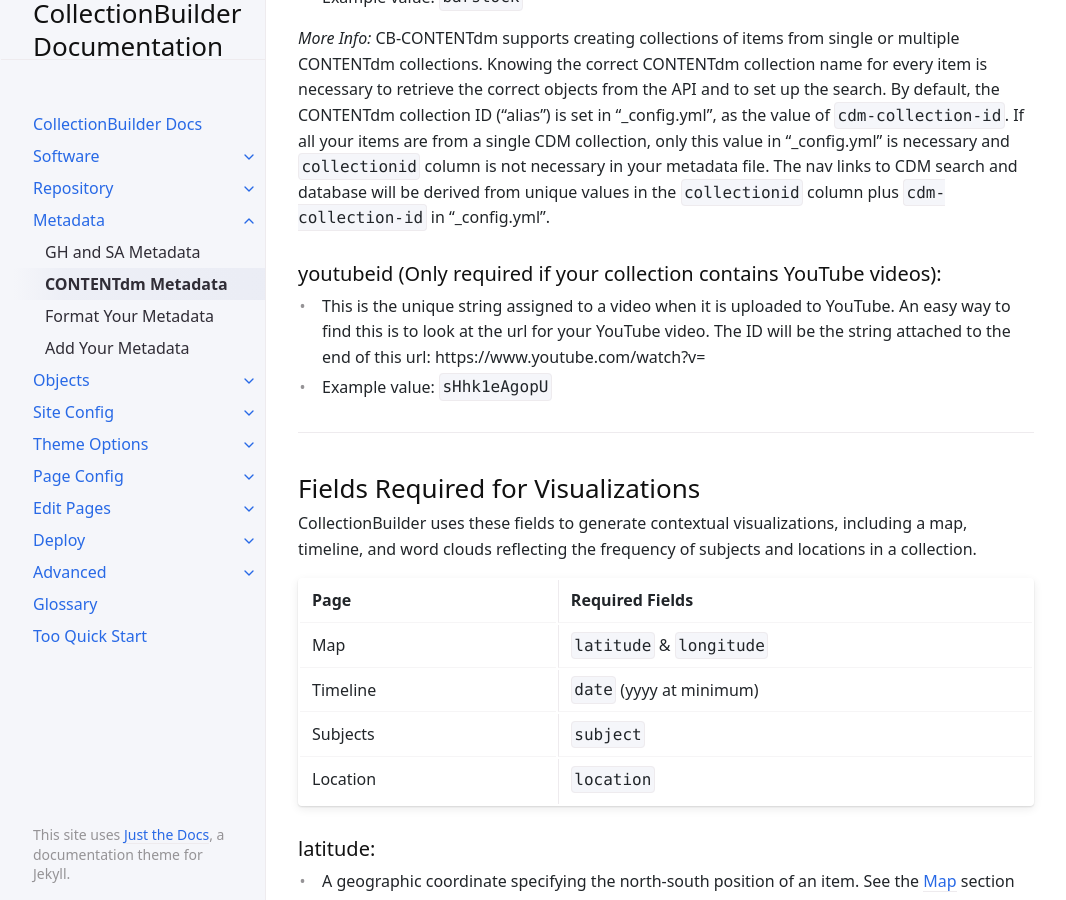
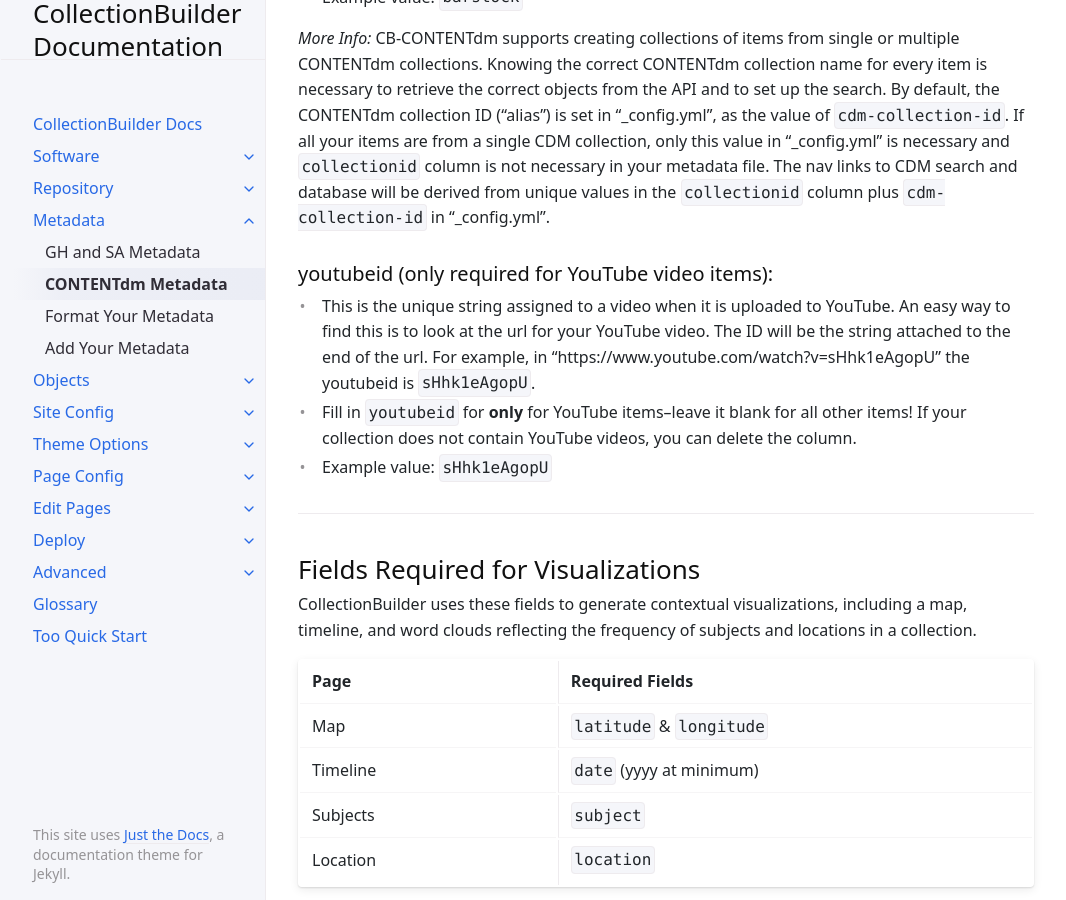
Before and after one commit to CollectionBuilder/cb-docs, a Jekyll site: the page built from docs/metadata/cdm_metadata.md, in a window 1280 px wide and 900 px high, scrolled down 2362 px. Shown: the whole window, without its empty margins (106-1172 px from the left). Built offline with Jekyll 4.4.1, drawn with Linux system fonts in a browser that asks for light colours; some of the changed text lies outside the part shown.

Commit message:
clarify youtubeid in CDM metadata

```diff
--- a/docs/metadata/cdm_metadata.md
+++ b/docs/metadata/cdm_metadata.md
@@ -77,10 +77,10 @@ By default, the CONTENTdm collection ID ("alias") is set in "_config.yml", as th
 If all your items are from a single CDM collection, only this value in "_config.yml" is necessary and `collectionid` column is not necessary in your metadata file.
 The nav links to CDM search and database will be derived from unique values in the `collectionid` column plus `cdm-collection-id` in "_config.yml".
 
+### youtubeid (only required for YouTube video items):
 
-### youtubeid (Only required if your collection contains YouTube videos):
-
-- This is the unique string assigned to a video when it is uploaded to YouTube. An easy way to find this is to look at the url for your YouTube video. The ID will be the string attached to the end of this url: https://www.youtube.com/watch?v=
+- This is the unique string assigned to a video when it is uploaded to YouTube. An easy way to find this is to look at the url for your YouTube video. The ID will be the string attached to the end of the url. For example, in "https://www.youtube.com/watch?v=sHhk1eAgopU" the youtubeid is `sHhk1eAgopU`.
+- Fill in `youtubeid` for **only** for YouTube items--leave it blank for all other items! If your collection does not contain YouTube videos, you can delete the column.
 - Example value: `sHhk1eAgopU`
 
 ---
@@ -96,17 +96,22 @@ Subjects | `subject` |
 Location | `location` |
 
 ### latitude:
+
 - A geographic coordinate specifying the north-south position of an item. See the [Map](theme.html#map-page) section for more information.
 - Example value: `46.731643`
 
 ### longitude:
+
 - A geographic coordinate specifying the east-west position of an item. See the [Map](theme.html#map-page) section for more information.
 - Example value: `-117.165625`
 
 {:.alert .alert-red}
-**Pro Tip:** If you'd like to get the latitude/longitude of a location, right click on that spot on a Google Map. The first option you will see is to copy the coordinates. You can click to copy those and then paste the location into your metadata
+**Pro Tip:** If you'd like to get the latitude/longitude of a location, right click on that spot on a Google Map.
+The first option you will see is to copy the coordinates.
+You can click to copy those and then paste the location into your metadata
 
 ### date:
+
 - This field indicates a point in time associated with the item. This `date` field will be used for sorting and displaying on a timeline, so may often be an estimated / approximate date, rather than one more precisely formatted to archival description standards. We suggest adding more complex descriptions of date (date ranges, uncertainties, etc) in a separate field such as "date_created".
 - Dates should be represented in the format `yyyy-mm-dd`, which will enable our various timeline visualizations. See the [Timeline](theme.html#timeline-page) section for more details.
 - For less exact dates, `yyyy-mm` or `yyyy` may be used.
@@ -114,22 +119,25 @@ Location | `location` |
 - (Dates in a `mm/dd/yyyy` format will also work)
 
 ### subject:
+
 - The subject field contains topic(s) related to the item.
 - This field allows for multiple subjects to be input for a single record. Each should be separated with a semicolon (`;`).
 - See the [Subjects](theme.html#subjects-page) section for more information.
 - Example value: `Dogs; Cats; Zebras`
 
 {:.alert .alert-green}
-*Note:* This field needs to be named **_'subject' (not 'subjects')_** for many default features in CollectionBuilder to work. Data in this field will create the word cloud that allows users to visualize the frequency of subjects used within the collection.
+*Note:* This field needs to be named **_'subject' (not 'subjects')_** for many default features in CollectionBuilder to work.
+Data in this field will create the word cloud that allows users to visualize the frequency of subjects used within the collection.
 
 ### location:
+
 - This field designates a geographic location(s) to which the item is tied. Much like the subject field, this field will build a tag cloud of the most used locations in your collection. See the [Locations](theme.html#locations-page) section for more information. Be sure to separate multiple location entries for a single record with a semicolon (`;`).
 - Example value: `Pullman, Washington; Moscow, Idaho`
 
 {:.alert .alert-green}
-**If your metadata does not have map coordinates**, but you would like to experience CollectionBuilder's map visualization, we've created a [demo list of latitudes and longitudes](https://docs.google.com/spreadsheets/d/1eSj7zfthuc7-ntdnZLqNYETxVa5Z55YK8BPPao53-6w/edit?usp=sharing){:target='_blank' rel='noopener'} that you can add to your data just for practice."
+**If your metadata does not have map coordinates**, but you would like to experience CollectionBuilder's map visualization, we've created a [demo list of latitudes and longitudes](https://docs.google.com/spreadsheets/d/1eSj7zfthuc7-ntdnZLqNYETxVa5Z55YK8BPPao53-6w/edit?usp=sharing){:target='_blank' rel='noopener'} that you can add to your data just for practice.
 
----
+-----
 
 ## Optional Fields
 
@@ -139,33 +147,41 @@ The rest of the fields in the CollectionBuilder metadata template are not requir
 CollectionBuilder can accommodate any field you include in your metadata once you customize your site. For example, you can display any field on item pages or on the Browse page. See the [Metadata](customize.html#config-metadata) and [Browse](customize.html#config-browse) customization sections for more information. "
 
 ### creator:
+
 - The creator property designates an entity primarily responsible for making the resource. Multiple creators may be input, as long as each is separated by a semicolon (`;`).
 - Example value: `Smith, John` or `Smith, John; Doe, Jane`
 
 ### description:
+
 - The description should be a brief account of the object. Each object should only have one description.
 - Example value: `Postcard of the Memorial Gymnasium on the University of Idaho campus in Moscow, Idaho.`
 
 ### source:
+
 - The source field designates a related source collection or resource from which the object is derived. This field is especially relevant for digitized archival collections. In such a situation, the name of the physical archival collection would be the input for this field. The input should be expressed as the collection name followed by a comma, then followed by the holding library.
 - Example value: `PG 5, University of Idaho Library Special Collections and Archives`
 
 ### identifier:
+
 - The identifier field is used to preserve the unique identifier assigned to the object by the object's (usually physical) source collection.
 - Example value: `ARG-02-16-1993`
 
 ### type:
+
 - An object's type distinguishes between types of image, sound, text, etc. using a one- or two-value input. At minimum, the input should contain a value chosen from the [DCMI Type Vocabulary](https://www.dublincore.org/specifications/dublin-core/dcmi-type-vocabulary/2003-02-12/){:target="_blank" rel="noopener"}. If using a second value, the second value does not need to relate to a controlled vocabulary, but should give further specification of the object type. The two values in a pair should be separated by a semicolon (`;`). See examples below.
 - Example value: `Image;StillImage`, `Image;MovingImage`, `Text`, `Sound`
 
 ### language:
+
 - This field indicates the language associated with the object. Recommended best practice is to use a controlled vocabulary such as the [ISO 639-2 Codes for the Representation of Names and Languages](http://www.loc.gov/standards/iso639-2/php/code_list.php){:target="_blank" rel="noopener"} to designate language tags.
 - Example value: `en`, `fr`, `de`
 
 ### rights:
+
 - The rights field should include a free-text rights statement describing information about rights held in and over the object.
 - Example value: `Educational use includes non-commercial use of text and images in materials for teaching and research purposes. Digital reproduction rights granted by the University of Idaho Library. For other uses beyond free use, please contact University of Idaho Library Special Collections and Archives Department.`
 
 ### rightsstatement:
+
 - This field is a standardized rights statement, designated in the form of a URI. It should be presented as a [creativecommons.org](https://creativecommons.org/){:target="_blank" rel="noopener"} URI or a [rightsstatements.org](https://rightsstatements.org/en/){:target="_blank" rel="noopener"} URI.
 - Example value: `http://rightsstatements.org/vocab/NoC-US/1.0/`
```
